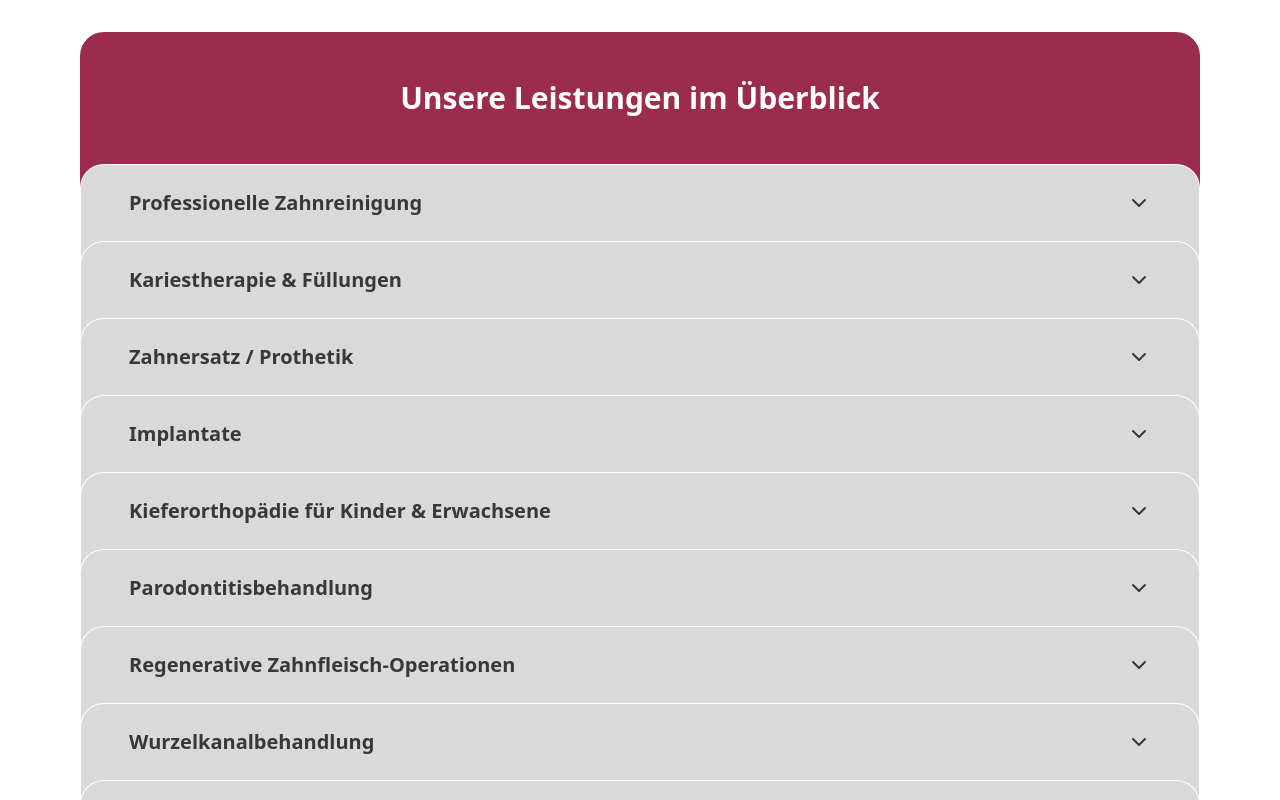
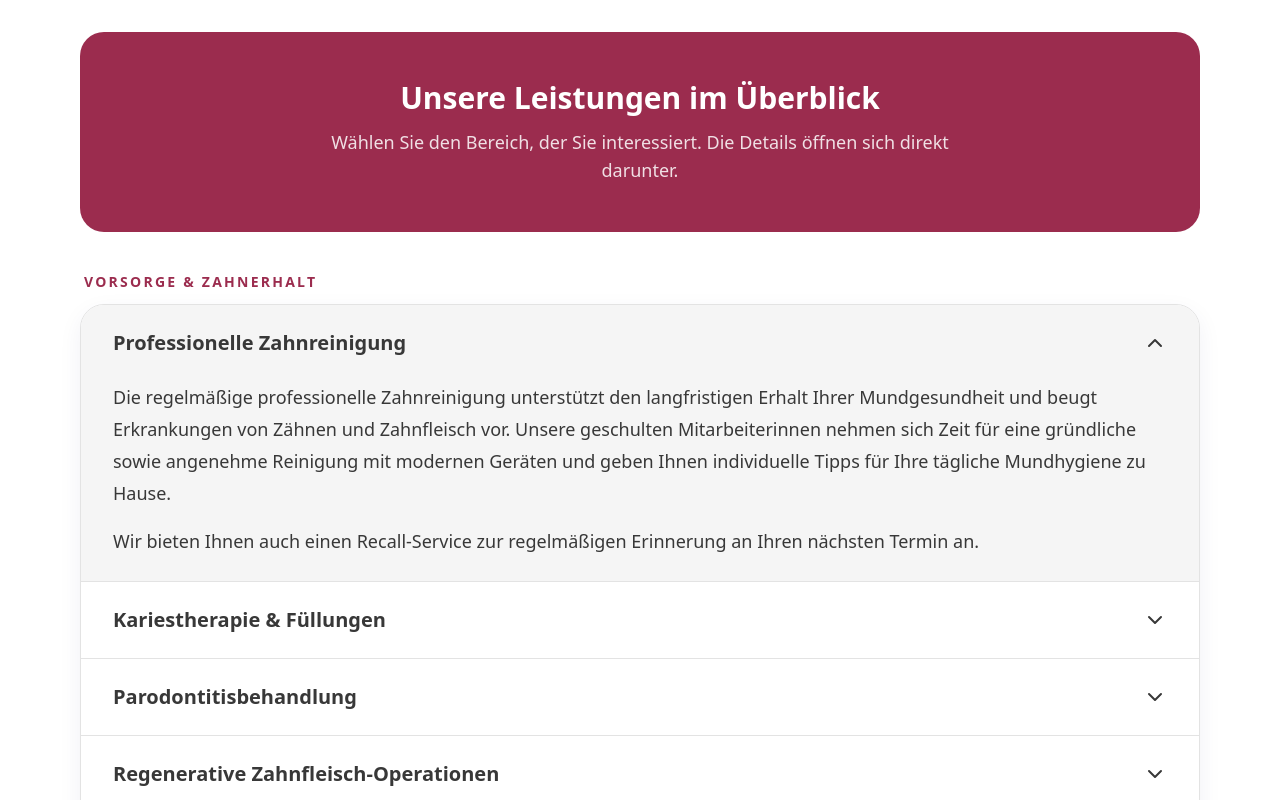
Before and after one commit to chrisknapp98/react-dentist-example, a Next.js app: page /leistungen in a window 1280 px wide. Shown: the part 1120-1920 px from the top of the page. Built offline with nearby package versions, Linux system fonts and the light colour scheme.

Commit message:
modernize accordion and split into subsections

```diff
--- a/src/app/leistungen/page.tsx
+++ b/src/app/leistungen/page.tsx
@@ -62,12 +62,15 @@ export default function LeistungenPage() {
           aria-label="Behandlungsübersicht"
         >
           <div className="mx-auto max-w-6xl">
-            <div className="relative z-0 rounded-t-2xl bg-practiceRed px-6 pb-16 pt-10 text-center sm:rounded-t-3xl sm:pb-[4.5rem] sm:pt-12">
+            <div className="rounded-2xl bg-practiceRed px-6 py-10 text-center sm:rounded-3xl sm:py-12">
               <h2 className="text-2xl font-semibold text-white sm:text-3xl">
                 Unsere Leistungen im Überblick
               </h2>
+              <p className="mx-auto mt-3 max-w-2xl text-base leading-7 text-white/85 sm:text-lg">
+                Wählen Sie den Bereich, der Sie interessiert. Die Details öffnen sich direkt darunter.
+              </p>
             </div>
-            <div className="relative z-10 -mt-6 sm:-mt-6">
+            <div className="mt-8 sm:mt-10">
               <ServicesAccordion services={services} />
             </div>
           </div>
--- a/src/app/leistungen/services.ts
+++ b/src/app/leistungen/services.ts
@@ -1,10 +1,26 @@
+export enum ServiceCategory {
+  VorsorgeUndZahnerhalt = "Vorsorge & Zahnerhalt",
+  ZahnersatzUndAesthetik = "Zahnersatz & Ästhetik",
+  KieferorthopaedieUndFunktion = "Kieferorthopädie & Funktion",
+  DigitalePraxis = "Digitale Praxis",
+}
+
+export const serviceCategories = [
+  ServiceCategory.VorsorgeUndZahnerhalt,
+  ServiceCategory.ZahnersatzUndAesthetik,
+  ServiceCategory.KieferorthopaedieUndFunktion,
+  ServiceCategory.DigitalePraxis,
+] as const;
+
 export type Service = {
+  category: ServiceCategory;
   title: string;
   paragraphs: readonly string[];
 };
 
 export const services: readonly Service[] = [
   {
+    category: ServiceCategory.VorsorgeUndZahnerhalt,
     title: "Professionelle Zahnreinigung",
     paragraphs: [
       "Die regelmäßige professionelle Zahnreinigung unterstützt den langfristigen Erhalt Ihrer Mundgesundheit und beugt Erkrankungen von Zähnen und Zahnfleisch vor. Unsere geschulten Mitarbeiterinnen nehmen sich Zeit für eine gründliche sowie angenehme Reinigung mit modernen Geräten und geben Ihnen individuelle Tipps für Ihre tägliche Mundhygiene zu Hause.",
@@ -12,6 +28,7 @@ export const services: readonly Service[] = [
     ],
   },
   {
+    category: ServiceCategory.VorsorgeUndZahnerhalt,
     title: "Kariestherapie & Füllungen",
     paragraphs: [
       "Karies entsteht durch Bakterien, die Zucker verstoffwechseln und dabei Säuren bilden. Diese führen zur Entmineralisierung und Fäulnis der Zahnsubstanz. Mit modernen und schonenden Behandlungsmethoden lässt sich Karies heute gezielt therapieren. Je nach Befund entfernen wir die erkrankte Zahnsubstanz möglichst zahnschonend und versorgen den Zahn mit einem individuell ausgewählten Füllungsmaterial. Hochwertige, ästhetische Füllungen ermöglichen dabei eine natürliche und unauffällige Versorgung von Defekten und kariösen Läsionen.",
@@ -19,12 +36,14 @@ export const services: readonly Service[] = [
     ],
   },
   {
+    category: ServiceCategory.ZahnersatzUndAesthetik,
     title: "Zahnersatz / Prothetik",
     paragraphs: [
       "Wenn Zähne fehlen oder stark geschädigt sind, kann hochwertiger Zahnersatz Funktion und Ästhetik wiederherstellen. Gemeinsam mit Ihnen finden wir eine individuelle Lösung, die zu Ihren Bedürfnissen passt – von Veneers und Inlays über Kronen und Brücken bis hin zu herausnehmbarem Zahnersatz auf eigenen Zähnen oder Implantaten. Wir finden für jede Situation eine passende Lösung.",
     ],
   },
   {
+    category: ServiceCategory.ZahnersatzUndAesthetik,
     title: "Implantate",
     paragraphs: [
       "Implantate bieten eine moderne und langfristige Möglichkeit, fehlende Zähne zu ersetzen. Als künstliche Zahnwurzel bilden sie die Basis für einen festsitzenden oder herausnehmbaren, funktionellen und ästhetisch natürlichen Zahnersatz.",
@@ -32,6 +51,7 @@ export const services: readonly Service[] = [
     ],
   },
   {
+    category: ServiceCategory.KieferorthopaedieUndFunktion,
     title: "Kieferorthopädie für Kinder & Erwachsene",
     paragraphs: [
       "Die Kieferorthopädie ist der älteste Bestandteil unserer Praxis - seit fast 40 Jahren.",
@@ -41,42 +61,49 @@ export const services: readonly Service[] = [
     ],
   },
   {
+    category: ServiceCategory.VorsorgeUndZahnerhalt,
     title: "Parodontitisbehandlung",
     paragraphs: [
       "Parodontitis ist eine häufige Erkrankung des Zahnhalteapparates, die oft unbemerkt voranschreitet. Sie geht mit einem bakteriellen Ungleichgewicht der Mundhöhle einher, der zu einer chronischen Entzündung des Zahnfleischs führt. Unbehandelt kann eine Parodontitis zum Verlust von Zähnen führen und über die Blutzirkulation Einfluss im gesamten Körper haben. Eine frühzeitige Diagnose und gezielte Behandlung helfen dabei, Zahnfleisch und Zahnhalteapparat langfristig gesund zu erhalten. Wichtig ist uns hierbei die Reinigung durch uns, aber vor allem auch die korrekte Anleitung unserer Patientinnen und Patienten zur besseren Mundhygiene zu Hause. Auch die regelmäßige Prophylaxe ist ein entscheidender Bestandteil einer langfristigen Mundgesundheit.",
     ],
   },
   {
+    category: ServiceCategory.VorsorgeUndZahnerhalt,
     title: "Regenerative Zahnfleisch-Operationen",
     paragraphs: [
       "Unter bestimmten Voraussetzungen ist es möglich, Zahnfleisch- oder Knochenverlust operativ wieder herzustellen. Mithilfe von Schmelz-Matrixproteinen, Knochenersatzmaterialien oder Bindegewebstransplantaten können Knochendefekte oder Rezessionen effektiv mikrochirurgisch bei uns in der Praxis behandelt werden.",
     ],
   },
   {
+    category: ServiceCategory.VorsorgeUndZahnerhalt,
     title: "Wurzelkanalbehandlung",
     paragraphs: [
       "Ist der Zahnnerv irreversibel entzündet oder abgestorben, kann eine Wurzelkanalbehandlung den natürlichen Zahn häufig langfristig erhalten. Mit modernen Verfahren der maschinellen Wurzelkanalaufbereitung, hochwertigen Instrumenten und Füllmaterialien behandeln wir die Wurzelkanäle präzise und schonend. Dabei legen wir besonderen Wert auf eine sorgfältige Reinigung und die Vermeidung von Instrumentenbrüchen – für eine optimale Grundlage zum langfristigen Ausheilen und Zahnerhalt.",
     ],
   },
   {
+    category: ServiceCategory.ZahnersatzUndAesthetik,
     title: "Ästhetik (Bleaching, Zahnaufhellung, Kunststoffinfiltration, Veneers)",
     paragraphs: [
       "Ein strahlendes Lächeln kann das persönliche Wohlbefinden und Selbstvertrauen stärken. Neben der Zahnstellung (Thema der Kieferorthopädie) sind oft bereits das Aufhellung der Zahnfarbe oder das Ausgleichen von Unebenheiten oder kleinen Defekten der Zahnsubstanz ausreichend, um ein harmonisches Aussehen der Zähne zu erreichen. Von der professionellen Zahnaufhellung über Bleaching bis zu Kunststoffinfiltrationen und Veneers aus Keramik oder Komposit, bieten wir Ihnen verschiedene individuelle Möglichkeiten, das Erscheinungsbild Ihrer Zähne zu verbessern.",
     ],
   },
   {
+    category: ServiceCategory.KieferorthopaedieUndFunktion,
     title: "Funktionstherapie",
     paragraphs: [
       "Zähne, Kiefergelenke und Kaumuskulatur stehen in engem Zusammenhang mit dem gesamten Kausystem. Bei Kiefergelenksproblemen, Zähneknirschen oder Verspannungen analysieren wir die Ursachen und entwickeln eine individuell passende Behandlung. Das Unterbrechen von teils jahrelangen schlechten Angewohnheiten, aber auch Ausgleichen von Fehlstellungen der Zähne und Kiefer kann für ein physiologisch korrektes Zusammenspiel der einzelnen Bestandteile des Kauorgans aber auch ihr Wohlbefinden eine große Rolle spielen.",
     ],
   },
   {
+    category: ServiceCategory.KieferorthopaedieUndFunktion,
     title: "Botulinum Behandlung des Kaumuskels Musculus masseter (Botox)",
     paragraphs: [
       "Bei einer ausgeprägten Aktivität der Kaumuskulatur kann eine gezielte Behandlung des Musculus masseter mit Botulinumtoxin helfen, die Muskelentspannung zu erzielen. Dies kann insbesondere bei Zähneknirschen und einer starken Belastung des Kieferbereichs sinnvoll sein. Die Behandlung erfolgt gezielt und individuell abgestimmt auf Ihre Beschwerden und Bedürfnisse. Häufig findet eine Kombinationstherapie mit Funktionsanalyse und Apperaturen, wie Aufbiss-Schienen statt.",
     ],
   },
   {
+    category: ServiceCategory.VorsorgeUndZahnerhalt,
     title: "Kinderbehandlung- und prophylaxe",
     paragraphs: [
       "Unsere jungen Patientinnen und Patienten sollen sich bei uns von Anfang an wohlfühlen. Mit regelmäßigen Kontrollen ab dem ersten Zahn, gewöhnen sich Kinder meist schnell an den Zahnarztbesuch. Mit einer kindgerechten Behandlung, regelmäßiger Prophylaxe und spielerischer Vermittlung von Mundhygiene schaffen wir die Grundlage für gesunde Zähne von klein auf. Auch die Kontrolle des Putzerfolgs zu Hause ist entscheidend.",
@@ -85,6 +112,7 @@ export const services: readonly Service[] = [
     ],
   },
   {
+    category: ServiceCategory.DigitalePraxis,
     title: "Intraoralscanner",
     paragraphs: [
       "Mit unserem modernen Intraoralscanner können wir Ihre Zähne digital und detailgenau erfassen – ganz ohne herkömmlichen Abdruck. Das Verfahren ist besonders komfortabel und ermöglicht eine präzise Planung verschiedener Behandlungen und Versorgungen.",
@@ -92,12 +120,14 @@ export const services: readonly Service[] = [
     ],
   },
   {
+    category: ServiceCategory.DigitalePraxis,
     title: "Digitales 2D- und 3D-Röntgen (DVT)",
     paragraphs: [
       "Moderne digitale Röntgentechnik ermöglicht eine präzise und detailreiche Darstellung von Zähnen, Kiefer und umliegenden Strukturen. Mit 2D- und 3D-Aufnahmen können wir Befunde zuverlässig beurteilen und Behandlungen sorgfältig planen.",
     ],
   },
   {
+    category: ServiceCategory.DigitalePraxis,
     title: "Praxislabor",
     paragraphs: [
       "Durch unser eigenes Praxislabor profitieren Sie von kurzen Wegen und einer engen Abstimmung zwischen Behandlung und Zahntechnik. So können wir Zahnspangen, Zahnersatz und andere zahntechnische Arbeiten individuell planen und optimal auf Ihre Bedürfnisse abstimmen. Wir sind digital und modern, mit zum Beispiel Fräsen für Kronen und Brücken sowie einem 3D-Drucker für Modelle, Schienen oder Provisorien, ausgerüstet. Die Schnittstelle ins Behandlungszimmer stellt heute meist unser Intraoralscanner dar, mit dem ein virtuelles Modell im Mund erzeugt wird. Manchmal wird auch klassisch mit Abdrücken und Gipsmodellen gearbeitet.",
--- a/src/app/leistungen/servicesAccordion.tsx
+++ b/src/app/leistungen/servicesAccordion.tsx
@@ -2,18 +2,31 @@
 
 import { useState } from "react";
 import ChevronDownIcon from "@/icons/chevron-down.svg";
-import type { Service } from "./services";
+import { serviceCategories, type Service } from "./services";
 
 export function ServicesAccordion({
   services,
 }: {
   services: readonly Service[];
 }) {
-  const [openServiceIndex, setOpenServiceIndex] = useState<number | null>(null);
+  const [openServiceIndex, setOpenServiceIndex] = useState<number | null>(0);
+  return (
+    <div className="space-y-10 sm:space-y-12">
+      {serviceCategories.map((category) => {
+        const categoryServices = services
+          .map((service, index) => ({ service, index }))
+          .filter(({ service }) => service.category === category);
 
         return (
-    <div>
-      {services.map((service, index) => {
+          <section key={category} aria-labelledby={`service-category-${category}`}>
+            <h3
+              id={`service-category-${category}`}
+              className="mb-3 px-1 text-sm font-semibold uppercase tracking-[0.16em] text-practiceRed"
+            >
+              {category}
+            </h3>
+            <div className="overflow-hidden rounded-2xl border border-[#e3e3e3] bg-white shadow-[0_8px_24px_rgba(28,41,106,0.06)] sm:rounded-3xl">
+              {categoryServices.map(({ service, index }, categoryIndex) => {
                 const isOpen = openServiceIndex === index;
                 const buttonId = `service-button-${index}`;
                 const contentId = `service-content-${index}`;
@@ -21,11 +34,8 @@ export function ServicesAccordion({
                 return (
                   <div
                     key={service.title}
-            style={{ zIndex: index + 1 }}
-            className={`relative ${
-              index === 0 ? "" : "-mt-5"
-            } overflow-hidden rounded-t-2xl border-x border-t border-white sm:rounded-t-3xl sm:last:rounded-b-3xl last:rounded-b-2xl last:border-b ${
-              isOpen ? "bg-backgroundLightGray" : "bg-[#d9d9d9]"
+                    className={`border-[#e3e3e3] ${categoryIndex === 0 ? "" : "border-t"} ${
+                      isOpen ? "bg-backgroundLightGray" : "bg-white"
                     }`}
                   >
                     <h2>
@@ -39,9 +49,7 @@ export function ServicesAccordion({
                             openIndex === index ? null : index,
                           )
                         }
-                className={`group flex w-full items-center justify-between gap-6 px-6 pt-5 text-left text-lg font-semibold text-textGrey hover:text-practiceRed focus-visible:outline focus-visible:outline-2 focus-visible:outline-offset-[-4px] focus-visible:outline-practiceRed sm:px-12 sm:pt-6 sm:text-xl ${
-                  index === services.length - 1 ? "pb-5 sm:pb-6" : "pb-10 sm:pb-11"
-                }`}
+                        className="group flex w-full items-center justify-between gap-6 px-6 py-5 text-left text-lg font-semibold text-textGrey transition-colors hover:text-practiceRed focus-visible:outline focus-visible:outline-2 focus-visible:outline-offset-[-4px] focus-visible:outline-practiceRed sm:px-8 sm:py-6 sm:text-xl"
                       >
                         <span>{service.title}</span>
                         <ChevronDownIcon
@@ -61,7 +69,7 @@ export function ServicesAccordion({
                       }`}
                     >
                       <div className="overflow-hidden">
-                <div className="px-6 pb-6 text-base leading-7 text-textGrey sm:px-12 sm:text-lg sm:leading-8">
+                        <div className="px-6 pb-6 text-base leading-7 text-textGrey sm:px-8 sm:text-lg sm:leading-8">
                           {service.paragraphs.map((paragraph) => (
                             <p key={paragraph} className="mt-4 first:mt-0">
                               {paragraph}
@@ -74,5 +82,9 @@ export function ServicesAccordion({
                 );
               })}
             </div>
+          </section>
+        );
+      })}
+    </div>
   );
 }
```
Lines whose indentation alone changed are shown as unchanged.
